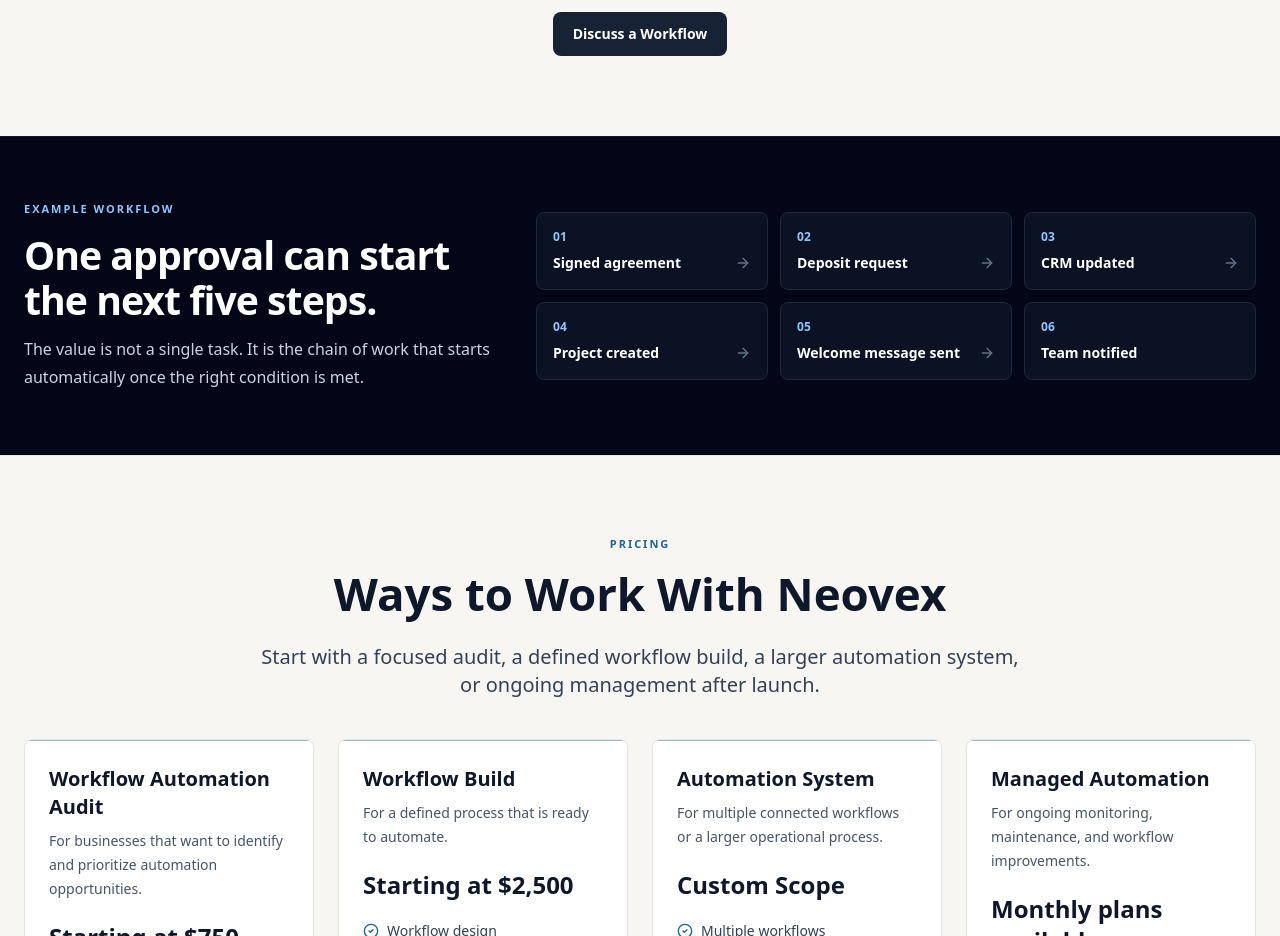
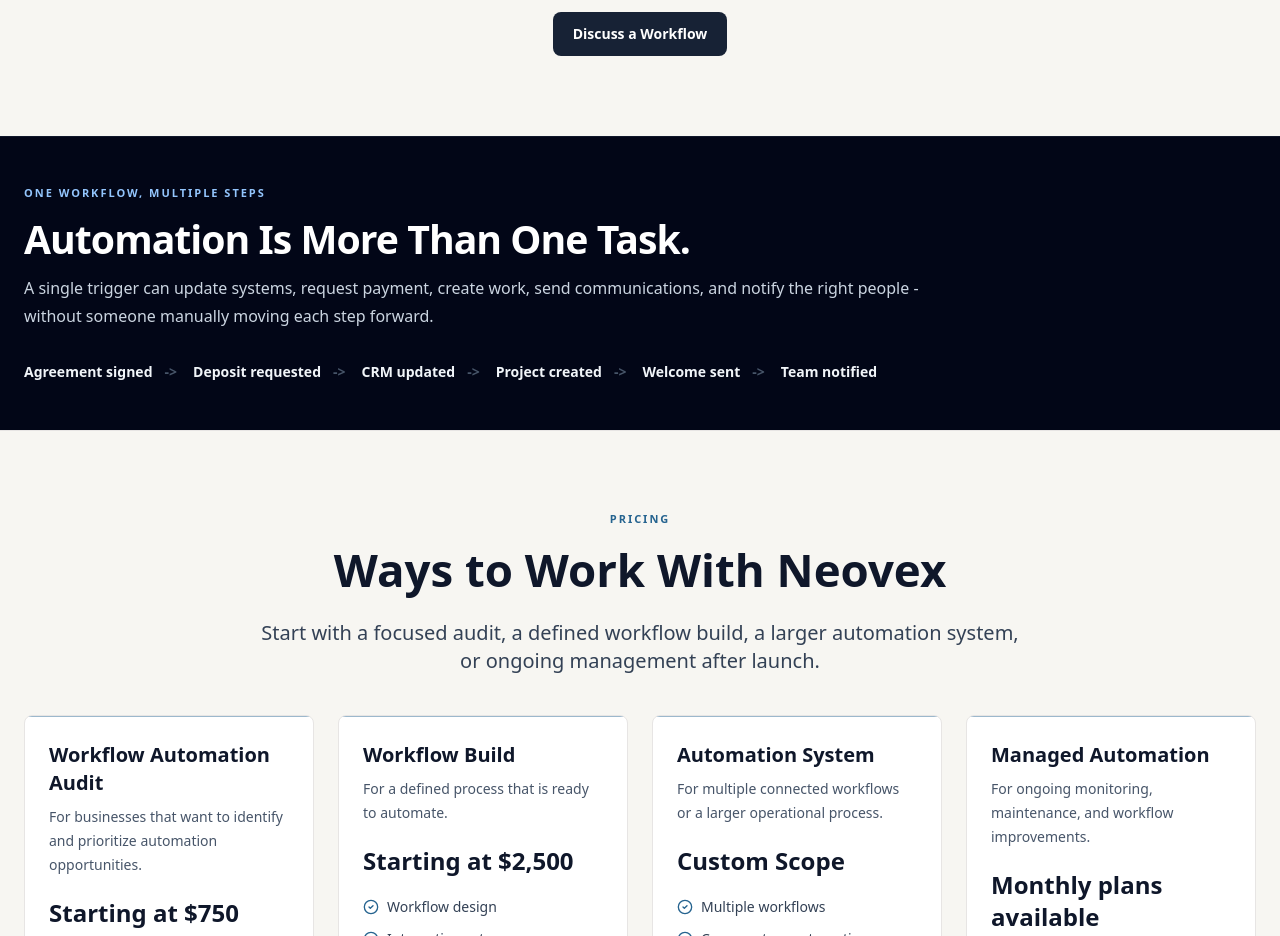
Before and after one commit to VVG-1/neovex-site, a React (Vite) app: page / in a window 1280 px wide. Shown: the part 7240-8176 px from the top of the page. Built offline with nearby package versions, Linux system fonts and the light colour scheme.

Commit message:
Simplify example workflow bridge

```diff
--- a/src/components/ExampleWorkflow.jsx
+++ b/src/components/ExampleWorkflow.jsx
@@ -1,45 +1,43 @@
 import React from "react";
-import { ArrowRight } from "lucide-react";
 
 const steps = [
-  "Signed agreement",
-  "Deposit request",
+  "Agreement signed",
+  "Deposit requested",
   "CRM updated",
   "Project created",
-  "Welcome message sent",
+  "Welcome sent",
   "Team notified",
 ];
 
 export default function ExampleWorkflow() {
   return (
-    <section className="bg-slate-950 text-white py-16 px-6 border-t border-slate-900">
+    <section className="bg-slate-950 text-white py-12 px-6 border-t border-slate-900">
       <div className="max-w-7xl mx-auto">
-        <div className="grid lg:grid-cols-[0.8fr_1.2fr] gap-8 items-center">
-          <div>
+        <div className="max-w-4xl">
           <div className="text-[11px] font-semibold uppercase tracking-[0.18em] text-blue-300">
-              Example Workflow
+            ONE WORKFLOW, MULTIPLE STEPS
           </div>
           <h2 className="mt-4 text-3xl md:text-[2.45rem] md:leading-[1.14] font-bold tracking-tight">
-              One approval can start the next five steps.
+            Automation Is More Than One Task.
           </h2>
           <p className="mt-3 text-slate-300 leading-7">
-              The value is not a single task. It is the chain of work that starts automatically once the right condition is met.
+            A single trigger can update systems, request payment, create work, send communications, and notify the right people - without someone manually moving each step forward.
           </p>
         </div>
 
-          <ol className="grid sm:grid-cols-2 lg:grid-cols-3 gap-3">
+        <ol className="mt-8 flex flex-col gap-3 text-sm font-semibold text-slate-100 md:flex-row md:flex-wrap md:items-center md:gap-x-4 md:gap-y-3">
           {steps.map((step, index) => (
-              <li key={step} className="rounded-lg border border-slate-800 bg-slate-900/70 p-4">
-                <div className="text-xs font-semibold text-blue-300">0{index + 1}</div>
-                <div className="mt-2 flex items-center justify-between gap-3">
-                  <span className="text-sm font-semibold text-white">{step}</span>
-                  {index < steps.length - 1 ? <ArrowRight className="w-4 h-4 text-slate-500 shrink-0" /> : null}
-                </div>
+            <li key={step} className="flex items-center gap-3">
+              <span>{step}</span>
+              {index < steps.length - 1 ? (
+                <span className="text-slate-500 md:text-slate-600" aria-hidden="true">
+                  -&gt;
+                </span>
+              ) : null}
             </li>
           ))}
         </ol>
       </div>
-      </div>
     </section>
   );
 }
```
Lines whose indentation alone changed are shown as unchanged.
